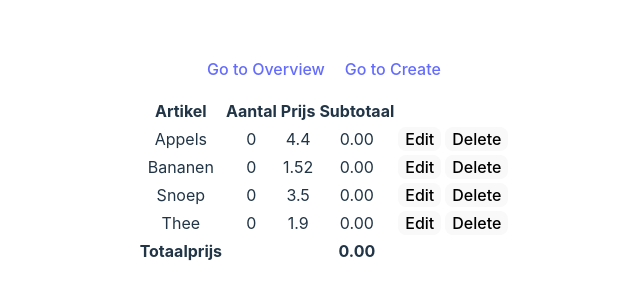
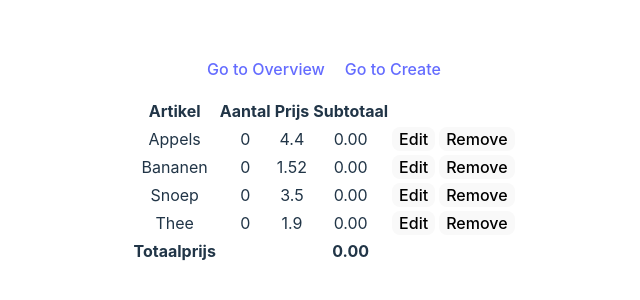
Before and after one commit to Lvanarnhem/Vue3-Boodschappenlijst, a Vue app: page / in a window 1280 px wide. Shown: the part 246-546 px from the top of the page, without its empty margins (316-956 px from the left). Built offline with nearby package versions, Linux system fonts and the light colour scheme.

Commit message:
Version 1.0

```diff
--- a/src/domains/groceries/components/GroceriesTable.vue
+++ b/src/domains/groceries/components/GroceriesTable.vue
@@ -4,7 +4,7 @@ import {router } from './../../../router';
 import {getGroceryById} from './../../../store/Groceries.js'
 
 const props = defineProps(['groceries']);
-const emits = defineEmits(['edit']);
+const emits = defineEmits(['edit', 'remove']);
 
 const subtotal = (item, index) => {
   const sum = item.price * index
@@ -45,7 +45,7 @@ const fullTotal = computed(() => {
     </td>
 
     <td>
-        <button value="delete" @click="emits('delete', item.id)">Delete</button>
+        <button value="remove" @click="emits('remove', item)">Remove</button>
     </td>
   </tr>
   <tr>
--- a/src/domains/groceries/pages/Edit.vue
+++ b/src/domains/groceries/pages/Edit.vue
@@ -3,7 +3,7 @@ import {ref } from 'vue'
 //Then use ^ grocery to call form with newGrocery as a ref
 import { useRoute } from 'vue-router'
 import {router } from './../../../router';
-import {addGrocery} from '../../../store/Groceries.js';
+import {updateGrocery} from '../../../store/Groceries.js';
 import GroceryForm from '../components/GroceryForm.vue'
 import { getGroceryById } from '../../../store/Groceries.js';
 
@@ -13,9 +13,8 @@ const id = route.params.id
 const grocery = ref({...getGroceryById(id).value})
 
 const editGrocery = grocery => {
-    addGrocery(grocery);
+    updateGrocery(grocery);
     router.push({ name: 'Home' });
-
 }
 
 console.log(grocery.value)
--- a/src/domains/groceries/pages/Overview.vue
+++ b/src/domains/groceries/pages/Overview.vue
@@ -1,24 +1,24 @@
 <script setup>
-import { ref, shallowRef } from 'vue'
+import { ref } from 'vue'
 import GroceriesTable from '../components/GroceriesTable.vue'
-import GroceryForm from '../components/GroceryForm.vue'
 import {router} from '../../../router/index.js'
+import {getAllGroceries, removeGrocery} from '../../../store/Groceries.js';
 
-import {getAllGroceries} from '../../../store/Groceries.js';
-
-const groceries = {...getAllGroceries.value}
+const groceries = getAllGroceries
 
 const edit = id => {
     router.push({ name: 'edit', params:{id: id}});
 }
 
-const del = id => {
+const del = grocery => {
+    removeGrocery(grocery);
+}
 
-}
+
 
 </script>
 
 <template>
-  <GroceriesTable :groceries="groceries"  @submit="edit" @delete="del"/>
+  <GroceriesTable :groceries="groceries"  @submit="edit" @remove="del"/>
 
 </template>
--- a/src/store/Groceries.js
+++ b/src/store/Groceries.js
@@ -8,19 +8,17 @@ const groceries = ref([
     {id:3, name:"Thee", price:1.90, amount:0},
   ])
 
-
 // Getters
 export const getAllGroceries = computed(() => groceries.value);
 export const getGroceryById = (id) => computed(() => groceries.value.find(grocery => grocery.id == id));
-export const removeGrocery = (id) => computed(() =>
-  groceryToDelete = groceries.value.find(grocery => grocery.id = id)
-  // Find Index Of en dan splice()
-);
+export const removeGrocery = (grocery) => {groceries.value.splice(groceries.value.indexOf(grocery), 1)}
 
 // Actions
+export const updateGrocery = (grocery) => {
+  groceries.value[grocery.id] = grocery;
+};
+
 export const addGrocery = (grocery) => {
-  if(grocery.id){groceries.value[grocery.id] = grocery}
-  else {
   grocery.id = Math.max(...groceries.value.map(item => item.id)) + 1;
-  groceries.value.push(grocery);}
+  groceries.value.push(grocery);
 };
```
